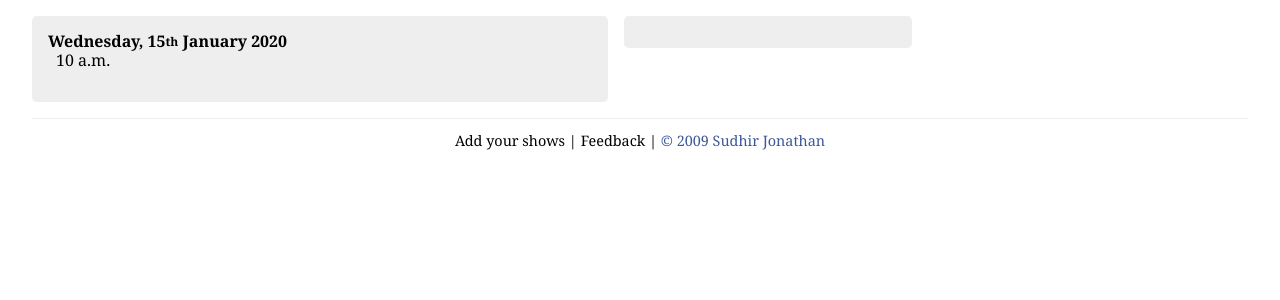
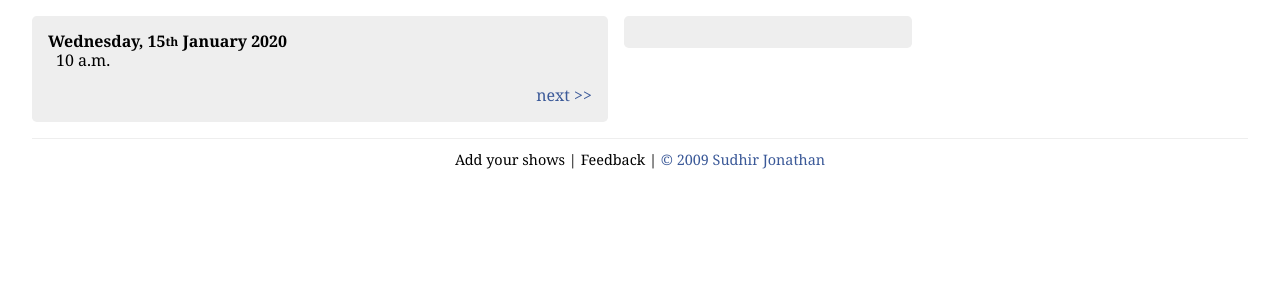
Before and after one commit to sudhirj/culcal, a Django app: template templates/public/city.html in a window 1280 px wide. Shown: the part 81-381 px from the top of the page. Run offline with Django 3.2, Linux system fonts and the light colour scheme; the template is opened without the code that fills it: most values are stand-ins (such as "Sample title", 1, 10 or a date in 2020).

Commit message:
wrote pagination for next... completely stumped about how to do it for previous

```diff
--- a/models/performance.py
+++ b/models/performance.py
@@ -23,7 +23,7 @@ class Performance(base.Entity):
     def put(self):
         self.cached_city = self.venue.city
         self.cached_company = self.show.company
-        self.time_sort = self.make_time_str(self.utc_date_time) + '|' + self.show.str + '|' +self.venue.str
+        self.time_sort = self.make_time_str(self.utc_date_time) + '|' + self.show.url + '|' +self.venue.url
         return super(Performance, self).put()
 
     def __eq__(self,other):
@@ -32,4 +32,4 @@ class Performance(base.Entity):
 
     @staticmethod
     def make_time_str(dt):
-        return dt.strftime('%Y-%j-%H-%M') if hasattr(dt, "strftime") else dt
+        return dt.strftime('%Y-%m-%d|%H:%M|GMT') if hasattr(dt, "strftime") else dt
--- a/static/css/main.css
+++ b/static/css/main.css
@@ -31,3 +31,6 @@ h5 {font-size:1em;font-weight:bold;}
 ul.city-list li {margin-bottom:0.3em;}
 
 #footer{padding:1em 0.5em;border-top:0.1em solid #eee;font-size:0.9em;text-align:center;}
+.pagination {overflow:hidden;}
+.pagination .prev{float:left;}
+.pagination .next{float:right;}
--- a/templates/public/performances.html
+++ b/templates/public/performances.html
@@ -21,3 +21,8 @@
 	{% endfor %}
 </div>
 {% endfor %}
+<div class="pagination">
+	{% if start_after %}
+	<a class="next" href="?start_after={{start_after}}">next >></a>
+	{% endif %}
+</div>
```
Also changed, not shown: handlers/public/allhandlers.py (+7 -4 lines). Lines whose indentation alone changed are shown as unchanged.
